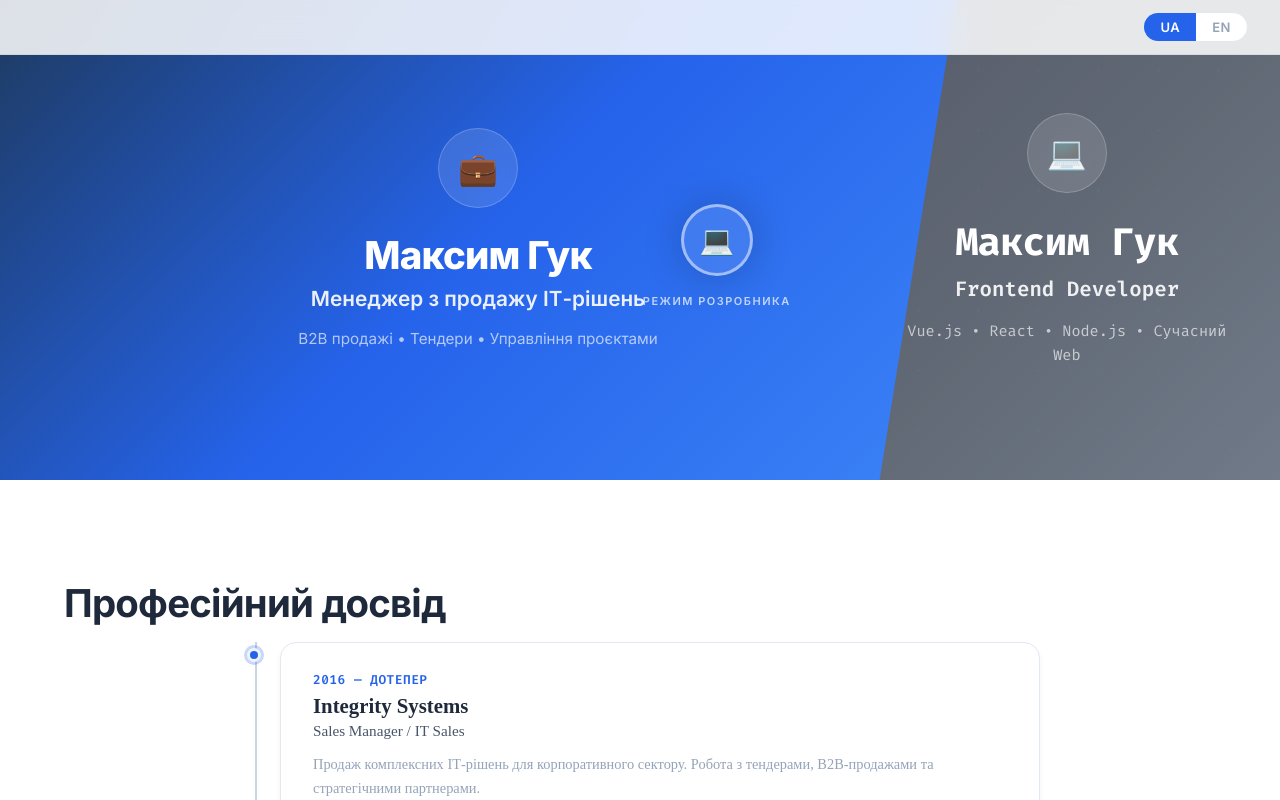
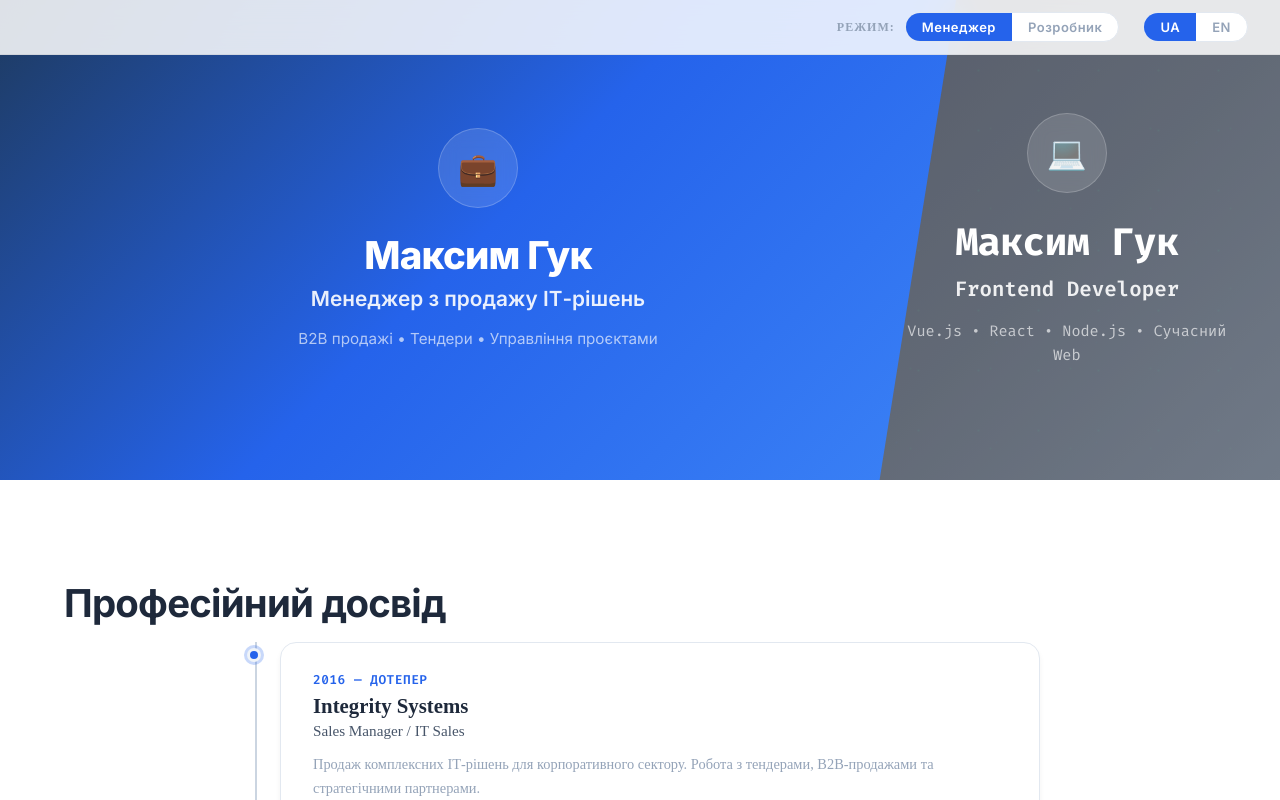
Before and after one commit to GukMaksim/Portfolio, a Vue app: page / in a window 1280 px wide. Shown: the top 800 px of the page. Built offline with nearby package versions, Linux system fonts and the light colour scheme.

Commit message:
feat: implement initial portfolio application structure with split-screen hero, theming, and internationalization support.

```diff
--- a/src/App.vue
+++ b/src/App.vue
@@ -1,7 +1,27 @@
 <template>
   <div :class="isDevMode ? 'theme-dev' : 'theme-sales'">
-    <!-- Top Header with Language Toggle -->
+    <!-- Top Header with Language & Mode Toggle -->
     <header class="top-header">
+      <div class="mode-switch">
+        <span class="mode-label">{{ t('nav.mode') }}:</span>
+        <div class="lang-toggle">
+          <button
+            class="lang-btn"
+            :class="{ active: !isDevMode }"
+            @click="isDevMode = false"
+          >
+            {{ t('nav.manager') }}
+          </button>
+          <button
+            class="lang-btn"
+            :class="{ active: isDevMode }"
+            @click="isDevMode = true"
+          >
+            {{ t('nav.developer') }}
+          </button>
+        </div>
+      </div>
+
       <div class="lang-toggle">
         <button
           class="lang-btn"
@@ -40,7 +60,7 @@
 
 <script setup>
 import { ref } from 'vue'
-import { locale } from './i18n.js'
+import { locale, t } from './i18n.js'
 import HeroSection from './components/HeroSection.vue'
 import SalesTimeline from './components/SalesTimeline.vue'
 import DevProjects from './components/DevProjects.vue'
--- a/src/components/HeroSection.vue
+++ b/src/components/HeroSection.vue
@@ -7,14 +7,6 @@
         <p class="hero-title">{{ t('hero.salesTitle') }}</p>
         <p class="hero-tagline">{{ t('hero.salesTagline') }}</p>
       </div>
-    </div>
-
-    <!-- Toggle (desktop: absolute center, mobile: between halves) -->
-    <div class="toggle-wrap" :style="{ left: isDevMode ? '48%' : '56%' }">
-      <button class="toggle-btn" @click="$emit('toggle')" :title="isDevMode ? t('hero.toggleToSales') : t('hero.toggleToDev')">
-        <span class="toggle-icon">{{ isDevMode ? '💼' : '💻' }}</span>
-      </button>
-      <span class="toggle-label">{{ isDevMode ? t('hero.toggleToSales') : t('hero.toggleToDev') }}</span>
     </div>
 
     <div class="hero-half hero-right" :class="{ active: isDevMode }">
--- a/src/i18n.js
+++ b/src/i18n.js
@@ -5,6 +5,7 @@ export const locale = ref('ua')
 const messages = {
   ua: {
     nav: {
+      mode: 'режим',
       manager: 'Менеджер',
       developer: 'Розробник',
     },
@@ -88,6 +89,7 @@ const messages = {
   },
   en: {
     nav: {
+      mode: 'mode',
       manager: 'Manager',
       developer: 'Developer',
     },
--- a/src/styles/main.css
+++ b/src/styles/main.css
@@ -139,13 +139,27 @@ img {
   display: flex;
   align-items: center;
   justify-content: flex-end;
-  gap: 12px;
+  gap: 24px;
   padding: 12px 32px;
   background: var(--header-bg);
   backdrop-filter: blur(20px);
   -webkit-backdrop-filter: blur(20px);
   border-bottom: 1px solid var(--header-border);
   transition: background var(--transition), border-color var(--transition);
+}
+
+.mode-switch {
+  display: flex;
+  align-items: center;
+  gap: 10px;
+}
+
+.mode-label {
+  font-size: 12px;
+  font-weight: 700;
+  color: var(--text-muted);
+  text-transform: uppercase;
+  letter-spacing: 1px;
 }
 
 .lang-toggle {
@@ -202,7 +216,6 @@ img {
   position: relative;
   transition: flex var(--transition);
 }
-
 .hero-left {
   background: var(--hero-left-bg);
   clip-path: polygon(0 0, 100% 0, 92% 100%, 0 100%);
@@ -288,63 +301,6 @@ img {
   flex: 0.85;
   opacity: 0.7;
 }
-
-/* ============================================
-   CENTRAL TOGGLE
-   ============================================ */
-.toggle-wrap {
-  position: absolute;
-  top: 50%;
-  /* left: 50%; */
-  transform: translate(-50%, -50%);
-  z-index: 10;
-  transition: left 0.5s ease;
-}
-
-.toggle-btn {
-  width: 72px;
-  height: 72px;
-  border-radius: 50%;
-  border: 3px solid rgba(255, 255, 255, 0.5);
-  background: rgba(255, 255, 255, 0.1);
-  backdrop-filter: blur(20px);
-  -webkit-backdrop-filter: blur(20px);
-  cursor: pointer;
-  display: flex;
-  align-items: center;
-  justify-content: center;
-  font-size: 28px;
-  color: #ffffff;
-  transition: all 0.4s cubic-bezier(0.34, 1.56, 0.64, 1);
-  box-shadow: 0 0 40px rgba(0, 0, 0, 0.2);
-  position: relative;
-  overflow: hidden;
-}
-
-.toggle-btn:hover {
-  transform: scale(1.15);
-  border-color: rgba(255, 255, 255, 0.8);
-  box-shadow: 0 0 60px rgba(255, 255, 255, 0.15);
-}
-
-.toggle-btn:active {
-  transform: scale(0.95);
-}
-
-.toggle-label {
-  position: absolute;
-  bottom: -32px;
-  left: 50%;
-  transform: translateX(-50%);
-  white-space: nowrap;
-  font-size: 11px;
-  font-weight: 600;
-  color: rgba(255, 255, 255, 0.7);
-  text-transform: uppercase;
-  letter-spacing: 1.5px;
-  font-family: 'Inter', sans-serif;
-}
-
 /* ============================================
    SECTIONS
    ============================================ */
@@ -819,22 +775,6 @@ img {
     margin-left: 0 !important;
   }
 
-  .toggle-wrap {
-    position: relative;
-    top: auto;
-    left: auto;
-    transform: none;
-    display: flex;
-    justify-content: center;
-    padding: 20px 0;
-    background: var(--bg-primary);
-    transition: background var(--transition);
-  }
-
-  .toggle-label {
-    bottom: -28px;
-  }
-
   .hero-half.active,
   .hero-half:not(.active) {
     flex: 1;
@@ -909,10 +849,4 @@ img {
   .achievement-value {
     font-size: 1.8rem;
   }
-
-  .toggle-btn {
-    width: 60px;
-    height: 60px;
-    font-size: 24px;
-  }
 }
```
